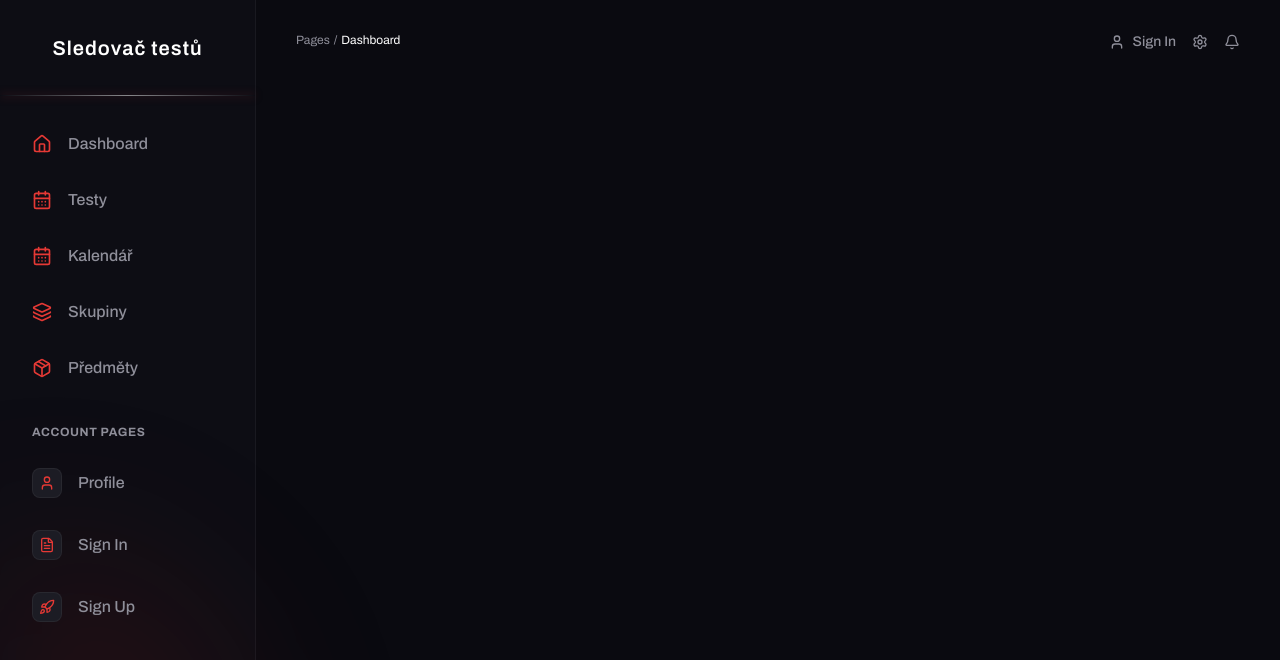
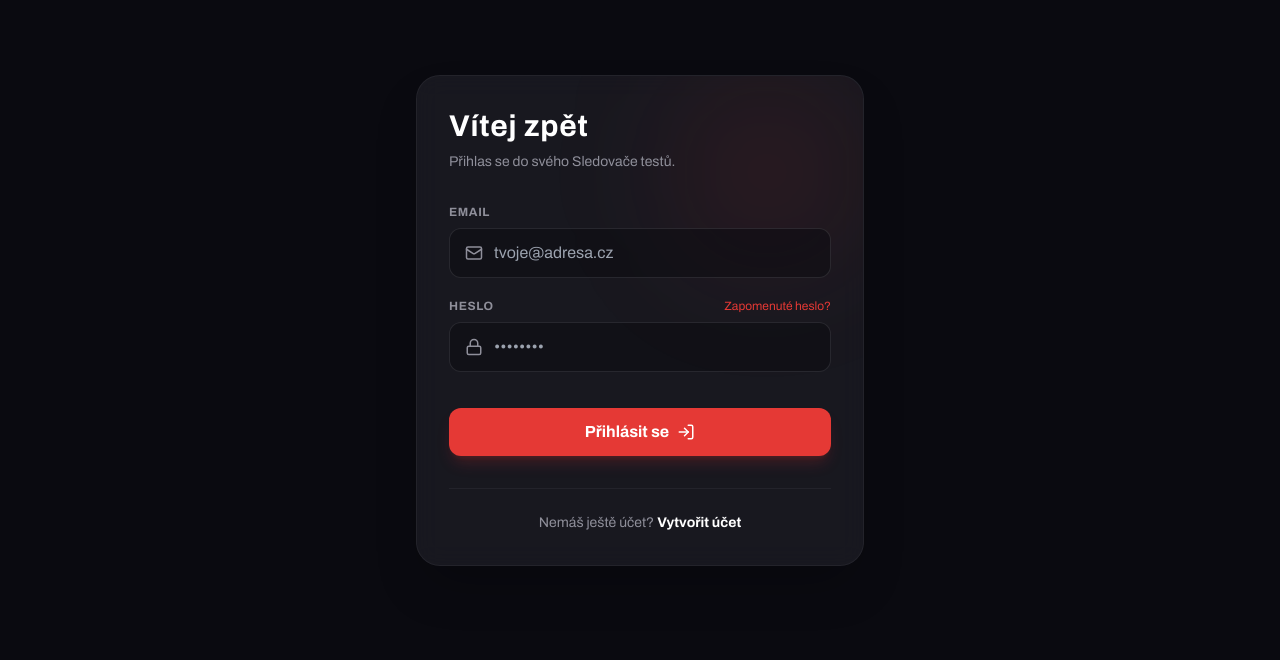
Before and after one commit to GamaNoty/STP, a React app in the folder sledovac-testu/frontend/: page /signin in a window 1280 px wide. Shown: the top 660 px of the page. Built offline with nearby package versions, Linux system fonts and the light colour scheme; the HTML template or start-up script is replaced by a standard one.

Commit message:
Add signin functionality

```diff
--- a/sledovac-testu/frontend/src/App.tsx
+++ b/sledovac-testu/frontend/src/App.tsx
@@ -1,4 +1,4 @@
-import { BrowserRouter, Routes, Route } from 'react-router-dom';
+import { BrowserRouter, Routes, Route, useLocation } from 'react-router-dom';
 import { Sidebar } from './components/Sidebar';
 import { TopNav } from './components/TopNav';
 import { Dashboard } from './views/Dashboard';
@@ -6,29 +6,47 @@ import { Tests } from './views/Tests';
 import { Groups } from './views/groups';
 import { CalendarView } from './views/Calendar';
 import { TestsDetail } from './views/TestsDetail';
-import { Predmety } from './views/Subjects';
+import { Subjects } from './views/Subjects';
+import { SignIn } from './views/SignIn';
+
+const AppContent = () => {
+  const location = useLocation();
+
+  // Seznam cest, kde NECHCEME sidebar ani topnav
+  const isAuthPage = location.pathname === '/signin';
+
+  if (isAuthPage) {
+    return (
+      <Routes>
+        <Route path="/signin" element={<SignIn />} />
+      </Routes>
+    );
+  }
+
+  return (
+    <div className="flex min-h-screen bg-brand-bg text-brand-text">
+      <Sidebar />
+      <main className="flex-1 px-10 py-8 overflow-y-auto">
+        <TopNav />
+        <Routes>
+          <Route path="/" element={<Dashboard />} />
+          <Route path="/testy" element={<Tests />} />
+          <Route path="/testy/:id" element={<TestsDetail />} />
+          <Route path="/skupiny" element={<Groups />} />
+          <Route path="/kalendar" element={<CalendarView />} />
+          <Route path="/predmety" element={<Subjects />} />
+          <Route path="/signin" element={<SignIn />} />
+        </Routes>
+      </main>
+    </div>
+  );
+};
+
 function App() {
   return (
     <BrowserRouter>
-      <div className="flex min-h-screen bg-brand-bg text-brand-text">
-        <Sidebar />
-
-        <main className="flex-1 px-10 py-8 overflow-y-auto">
-          <TopNav />
-
-          <Routes>
-            <Route path="/" element={<Dashboard />} />
-            <Route path="/testy" element={<Tests />} />
-            <Route path="/skupiny" element={<Groups />} />
-            <Route path="/kalendar" element={<CalendarView />} />
-            <Route path="/detail" element={<TestsDetail />} />
-            <Route path="/predmety" element={<Predmety />} />
-          </Routes>
-
-        </main>
-      </div>
+      <AppContent />
     </BrowserRouter>
   );
 }
-
 export default App;
--- a/sledovac-testu/frontend/src/components/Sidebar.tsx
+++ b/sledovac-testu/frontend/src/components/Sidebar.tsx
@@ -20,11 +20,13 @@ export const Sidebar = () => {
   ];
 
   const accountNav = [
-    { name: "Profile", icon: User },
-    { name: "Sign In", icon: FileText },
-    { name: "Sign Up", icon: Rocket },
+    { name: "Profile", icon: User, path: "/profile" },
+    { name: "Sign In", icon: FileText, path: "/signin" },
+    { name: "Sign Up", icon: Rocket, path: "/signin" },
   ];
+
   const location = useLocation();
+
   return (
     <aside className="w-64 h-screen bg-brand-sidebar relative flex flex-col border-r border-white/5 z-10">
       <div className="absolute bottom-0 left-0 w-full h-64 bg-red-900/20 blur-[80px] pointer-events-none rounded-tr-full"></div>
@@ -68,19 +70,26 @@ export const Sidebar = () => {
             Account pages
           </h2>
           <ul className="space-y-2">
-            {accountNav.map((item) => (
+            {accountNav.map((item) => {
+              const isActive = location.pathname === item.path;
+              return (
                 <li key={item.name}>
-                <a
-                  href="#"
-                  className="flex items-center gap-4 px-4 py-3 rounded-xl text-brand-textMuted hover:text-white hover:bg-white/5 transition-all duration-200"
+                  <Link
+                    to={item.path}
+                    className={`flex items-center gap-4 px-4 py-3 rounded-xl transition-all duration-200 ${
+                      isActive
+                        ? "text-white bg-white/5"
+                        : "text-brand-textMuted hover:text-white hover:bg-white/5"
+                    }`}
                   >
                     <div className="bg-brand-card p-1.5 rounded-lg border border-white/5">
                       <item.icon size={16} className="text-brand-red" />
                     </div>
                     <span className="font-medium">{item.name}</span>
-                </a>
+                  </Link>
                 </li>
-            ))}
+              );
+            })}
           </ul>
         </nav>
       </div>
--- /dev/null
+++ b/sledovac-testu/frontend/src/views/SignIn.tsx
@@ -0,0 +1,180 @@
+import React, { useState } from 'react';
+import { useNavigate } from 'react-router-dom';
+import { Mail, Lock, AlertCircle, UserPlus, LogIn, User } from 'lucide-react';
+
+export const SignIn = () => {
+  const navigate = useNavigate();
+  const [isLogin, setIsLogin] = useState(true);
+
+  const [name, setName] = useState('');
+  const [email, setEmail] = useState('');
+  const [password, setPassword] = useState('');
+
+  const [error, setError] = useState('');
+  const [isLoading, setIsLoading] = useState(false);
+
+  const handleSubmit = async (e: React.FormEvent) => {
+    e.preventDefault();
+    setError('');
+    setIsLoading(true);
+
+    const endpoint = isLogin ? '/api/auth/login' : '/api/auth/register';
+
+    const payload = isLogin
+      ? { email, password }
+      : { name, email, password, Role_ID: 1 };
+
+    try {
+      const response = await fetch(`http://localhost:3000${endpoint}`, {
+        method: 'POST',
+        headers: {
+          'Content-Type': 'application/json',
+        },
+        body: JSON.stringify(payload),
+      });
+
+      const data = await response.json();
+
+      if (!response.ok) {
+        throw new Error(data.message || 'Akce se nezdařila.');
+      }
+
+      localStorage.setItem('token', data.token);
+      if (data.user) {
+        localStorage.setItem('user', JSON.stringify(data.user));
+      }
+
+      navigate('/');
+
+    } catch (err: unknown) {
+      if (err instanceof Error) {
+        setError(err.message);
+      } else {
+        setError('Nastal neočekávaný problém.');
+      }
+    } finally {
+      setIsLoading(false);
+    }
+  };
+
+  return (
+    <div className="min-h-[80vh] flex items-center justify-center w-full px-4">
+      <div className="w-full max-w-md bg-[#1C1C24]/80 backdrop-blur-md rounded-3xl p-8 border border-white/5 shadow-2xl relative overflow-hidden">
+
+        <div className="absolute top-0 right-0 w-48 h-48 bg-brand-red/10 rounded-full blur-3xl pointer-events-none"></div>
+
+        <div className="relative z-10">
+          <h2 className="text-3xl font-extrabold text-white mb-2 tracking-wide">
+            {isLogin ? 'Vítej zpět' : 'Vytvořit účet'}
+          </h2>
+          <p className="text-brand-textMuted mb-8 text-sm">
+            {isLogin ? 'Přihlas se do svého Sledovače testů.' : 'Začni sledovat své studijní výsledky ještě dnes.'}
+          </p>
+
+          {error && (
+            <div className="mb-6 bg-red-500/10 border border-red-500/20 text-red-400 p-3 rounded-xl text-sm flex items-center gap-2">
+              <AlertCircle size={16} />
+              {error}
+            </div>
+          )}
+
+          <form onSubmit={handleSubmit} className="flex flex-col gap-5">
+
+            {!isLogin && (
+              <div className="flex flex-col gap-2 animate-in fade-in slide-in-from-top-2 duration-300">
+                <label className="text-xs font-bold text-brand-textMuted uppercase tracking-wider">Jméno a příjmení</label>
+                <div className="relative">
+                  <div className="absolute inset-y-0 left-0 pl-4 flex items-center pointer-events-none text-brand-textMuted">
+                    <User size={18} />
+                  </div>
+                  <input
+                    type="text"
+                    required={!isLogin}
+                    value={name}
+                    onChange={(e) => setName(e.target.value)}
+                    className="w-full bg-[#0A0A10]/50 border border-white/10 text-white rounded-xl py-3 pl-11 pr-4 focus:outline-none focus:border-brand-red/50 focus:bg-[#0A0A10] transition-all"
+                    placeholder="Např. John Doe"
+                  />
+                </div>
+              </div>
+            )}
+
+            <div className="flex flex-col gap-2">
+              <label className="text-xs font-bold text-brand-textMuted uppercase tracking-wider">Email</label>
+              <div className="relative">
+                <div className="absolute inset-y-0 left-0 pl-4 flex items-center pointer-events-none text-brand-textMuted">
+                  <Mail size={18} />
+                </div>
+                <input
+                  type="email"
+                  required
+                  value={email}
+                  onChange={(e) => setEmail(e.target.value)}
+                  className="w-full bg-[#0A0A10]/50 border border-white/10 text-white rounded-xl py-3 pl-11 pr-4 focus:outline-none focus:border-brand-red/50 focus:bg-[#0A0A10] transition-all"
+                  placeholder="tvoje@adresa.cz"
+                />
+              </div>
+            </div>
+
+            <div className="flex flex-col gap-2">
+              <div className="flex justify-between items-center">
+                <label className="text-xs font-bold text-brand-textMuted uppercase tracking-wider">Heslo</label>
+                {isLogin && (
+                  <button type="button" className="text-xs text-brand-red hover:text-brand-redHover transition-colors">
+                    Zapomenuté heslo?
+                  </button>
+                )}
+              </div>
+              <div className="relative">
+                <div className="absolute inset-y-0 left-0 pl-4 flex items-center pointer-events-none text-brand-textMuted">
+                  <Lock size={18} />
+                </div>
+                <input
+                  type="password"
+                  required
+                  value={password}
+                  onChange={(e) => setPassword(e.target.value)}
+                  className="w-full bg-[#0A0A10]/50 border border-white/10 text-white rounded-xl py-3 pl-11 pr-4 focus:outline-none focus:border-brand-red/50 focus:bg-[#0A0A10] transition-all"
+                  placeholder="••••••••"
+                />
+              </div>
+            </div>
+
+            <button
+              type="submit"
+              disabled={isLoading}
+              className="mt-4 w-full bg-brand-red text-white py-3 rounded-xl font-bold flex items-center justify-center gap-2 hover:bg-brand-redHover transition-colors shadow-lg shadow-brand-red/20 disabled:opacity-50"
+            >
+              {isLoading ? 'Pracuji...' : (isLogin ? 'Přihlásit se' : 'Zaregistrovat se')}
+              {!isLoading && (isLogin ? <LogIn size={18} /> : <UserPlus size={18} />)}
+            </button>
+          </form>
+
+          <div className="mt-8 text-center text-sm text-brand-textMuted border-t border-white/5 pt-6">
+            {isLogin ? (
+              <>
+                Nemáš ještě účet?{' '}
+                <button
+                  onClick={() => { setIsLogin(false); setError(''); }}
+                  className="text-white font-bold hover:text-brand-red transition-colors"
+                >
+                  Vytvořit účet
+                </button>
+              </>
+            ) : (
+              <>
+                Už máš svůj účet?{' '}
+                <button
+                  onClick={() => { setIsLogin(true); setError(''); }}
+                  className="text-white font-bold hover:text-brand-red transition-colors"
+                >
+                  Přihlásit se
+                </button>
+              </>
+            )}
+          </div>
+        </div>
+      </div>
+    </div>
+  );
+};
```
Lines whose indentation alone changed are shown as unchanged.
